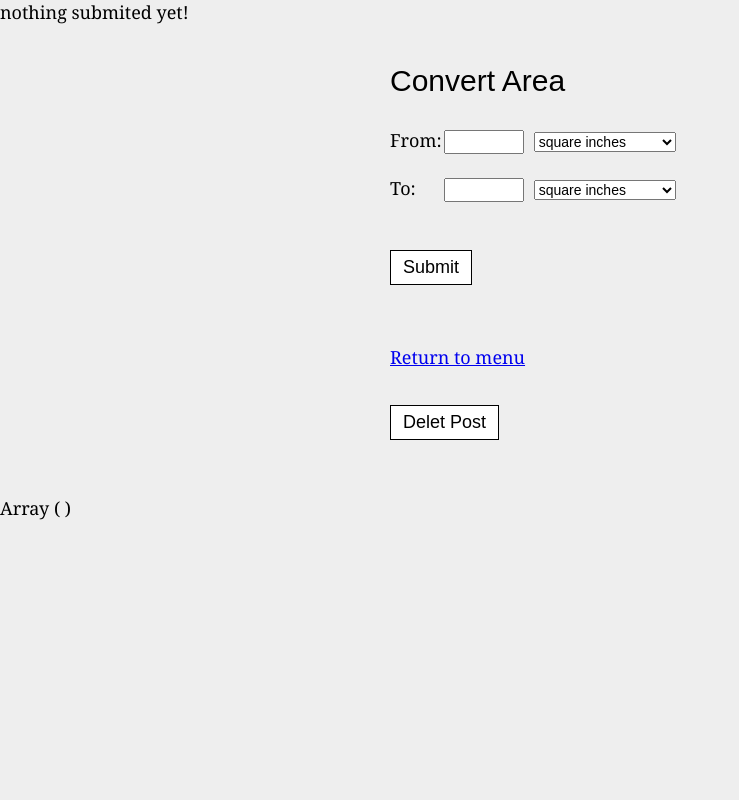
After one commit to adnanmuller/converter, a PHP site: page /area.php in a window 1280 px wide. The commit adds this page. Shown: the whole page, without its empty margins (0-739 px from the left). Run offline with PHP 8.4, Linux system fonts and the light colour scheme.

Commit message:
smaleChanges

```diff
--- /dev/null
+++ b/area.php
@@ -0,0 +1,172 @@
+<?php
+function convert_to_square_meters($value, $from_unit){
+
+  switch($from_unit){
+    case 'square_inches':
+      return $value* pow(0.0254,2);
+      break;
+    case 'square_feet':
+      return $value* pow(0.3048,2);
+      break;
+    case 'square_yards':
+      return $value* pow(0.9144,2);
+      break;
+    case 'square_miles':
+      return $value* pow(1609.344,2);
+      break;
+    case 'square_millimeters':
+      return $value* pow(0.001,2);
+      break;
+    case 'square_centimeters':
+      return $value* pow(0.01,2);
+      break;
+    case 'square_meters':
+      return $value;
+      break;
+    case 'square_kilometers':
+      return $value* pow(1000,2);
+      break;
+    case 'acres':
+      return $value* 4046.8564224;
+      break;
+    case 'hectars':
+      return $value* 10000;
+      break;
+    default:
+    return 'Unsupported unit.';
+  }
+}
+
+function convert_from_square_meters($value, $to_unit){
+
+  switch($to_unit){
+    case 'square_inches':
+      return $value/pow(0.0254,2);
+      break;
+    case 'square_feet':
+      return $value/pow(0.3048,2);
+      break;
+    case 'square_yards':
+      return $value/pow(0.9144,2);
+      break;
+    case 'square_miles':
+      return $value/pow(1609.344,2);
+      break;
+    case 'square_millimeters':
+      return $value/pow(0.001,2);
+      break;
+    case 'square_centimeters':
+      return $value/pow(0.01,2);
+      break;
+    case 'square_meters':
+      return $value;
+      break;
+    case 'square_kilometers':
+      return $value/pow(1000,2);
+      break;
+    case 'acres':
+      return $value/4046.8564224;
+      break;
+    case 'hectars':
+      return $value/pow(1000,2);
+      break;
+    default:
+    return 'Unsupported unit.';
+  }
+}
+
+function convert_area($value, $from_unit, $to_unit){
+  $meter_value=convert_to_square_meters($value,$from_unit);
+  $new_value=convert_from_square_meters($meter_value,$to_unit);
+  return $new_value;
+}
+
+$from_value='';
+$from_unit='';
+$to_unit='';
+$to_value='';
+if(isset($_POST['submit'])){
+  $from_value=$_POST['from_value'];
+  $from_unit=$_POST['from_unit'];
+  $to_unit=$_POST['to_unit'];
+
+$to_value=convert_area($from_value, $from_unit, $to_unit);
+
+
+}else{
+  echo 'nothing submited yet!';
+}
+
+if(isset($_POST['delet'])){
+  $_POST=[];
+  print_r($_POST);
+}
+
+?>
+
+<!DOCTYPE html>
+<html>
+  <head>
+    <meta charset="UTF-8">
+    <title>Convert Area</title>
+    <link href="styles.css" rel="stylesheet" type="text/css">
+  </head>
+  <body>
+
+    <div id="main-content">
+
+      <h1>Convert Area</h1>
+
+      <form action="" method="post">
+
+        <div class="entry">
+          <label>From:</label>&nbsp;
+          <input type="text" name="from_value" value="<?php echo $from_value ?>" />&nbsp;
+          <select name="from_unit">
+            <option value="square_inches" <?php if(isset($_POST['from_unit'])){if($_POST['from_unit']=="square_inches"){echo " selected";}}  ?>>square inches</option>
+            <option value="square_feet" <?php if(isset($_POST['from_unit'])){if($_POST['from_unit']=="square_feet"){echo " selected";}} ?>>square feet</option>
+            <option value="square_yards"  <?php if(isset($_POST['from_unit'])){if($_POST['from_unit']=="square_yards"){echo " selected";}}  ?>>square yards</option>
+            <option value="square_miles" <?php if(isset($_POST['from_unit'])){if($_POST['from_unit']=="square_miles"){echo " selected";}}?>>square miles</option>
+            <option value="square_millimeters" <?php if(isset($_POST['from_unit'])){if($_POST['from_unit']=="square_millimeters"){echo " selected";}} ?>>square millimeters</option>
+            <option value="square_centimeters" <?php if(isset($_POST['from_unit'])){if($_POST['from_unit']=="square_centimeters"){echo " selected";}} ?>>square centimeters</option>
+            <option value="square_meters" <?php if(isset($_POST['from_unit'])){if($_POST['from_unit']=="square_meters"){echo " selected";}}  ?>>square meters</option>
+            <option value="square_kilometers" <?php if(isset($_POST['from_unit'])){if($_POST['from_unit']=="square_kilometers"){echo " selected";}}  ?>>square kilometers</option>
+            <option value="acres" <?php if(isset($_POST['from_unit'])){if($_POST['from_unit']=="acres"){echo " selected";}}  ?>>acres</option>
+            <option value="hectars" <?php if(isset($_POST['from_unit'])){if($_POST['from_unit']=="hectars"){echo " selected";}}  ?>>hectars</option>
+          </select>
+        </div>
+
+        <div class="entry">
+          <label>To:</label>&nbsp;
+          <input type="text" name="to_value" value="<?php echo $to_value ?>" />&nbsp;
+          <select name="to_unit">
+            <option value="square_inches" <?php if(isset($_POST['to_unit'])){if($_POST['to_unit']=="square_inches"){echo " selected";}}  ?>>square inches</option>
+            <option value="square_feet" <?php if(isset($_POST['to_unit'])){if($_POST['to_unit']=="square_feet"){echo " selected";}} ?>>square feet</option>
+            <option value="square_yards"  <?php if(isset($_POST['to_unit'])){if($_POST['to_unit']=="square_yards"){echo " selected";}}  ?>>square yards</option>
+            <option value="square_miles" <?php if(isset($_POST['to_unit'])){if($_POST['to_unit']=="square_miles"){echo " selected";}}?>>square miles</option>
+            <option value="square_millimeters" <?php if(isset($_POST['to_unit'])){if($_POST['to_unit']=="square_millimeters"){echo " selected";}} ?>>square millimeters</option>
+            <option value="square_centimeters" <?php if(isset($_POST['to_unit'])){if($_POST['to_unit']=="square_centimeters"){echo " selected";}} ?>>square centimeters</option>
+            <option value="square_meters" <?php if(isset($_POST['to_unit'])){if($_POST['to_unit']=="square_meters"){echo " selected";}}  ?>>square meters</option>
+            <option value="square_kilometers" <?php if(isset($_POST['to_unit'])){if($_POST['to_unit']=="square_kilometers"){echo " selected";}}  ?>>square kilometers</option>
+            <option value="acres" <?php if(isset($_POST['from_unit'])){if($_POST['from_unit']=="acres"){echo " selected";}}  ?>>acres</option>
+            <option value="hectars" <?php if(isset($_POST['from_unit'])){if($_POST['from_unit']=="hectars"){echo " selected";}}  ?>>hectars</option>
+          </select>
+
+        </div>
+
+        <input type="submit" name="submit" value="Submit" />
+      </form>
+
+      <br />
+      <a href="index.php">Return to menu</a>
+      <form class="" action="" method="post">
+        <input type="submit" id="deletPost" value="Delet Post" name="delet">
+      </form>
+
+    </div>
+  </body>
+</html>
+<?php
+print_r($_POST)."<br>";
+
+?>
```
Also changed, not shown: length.php (+8 -2 lines).
